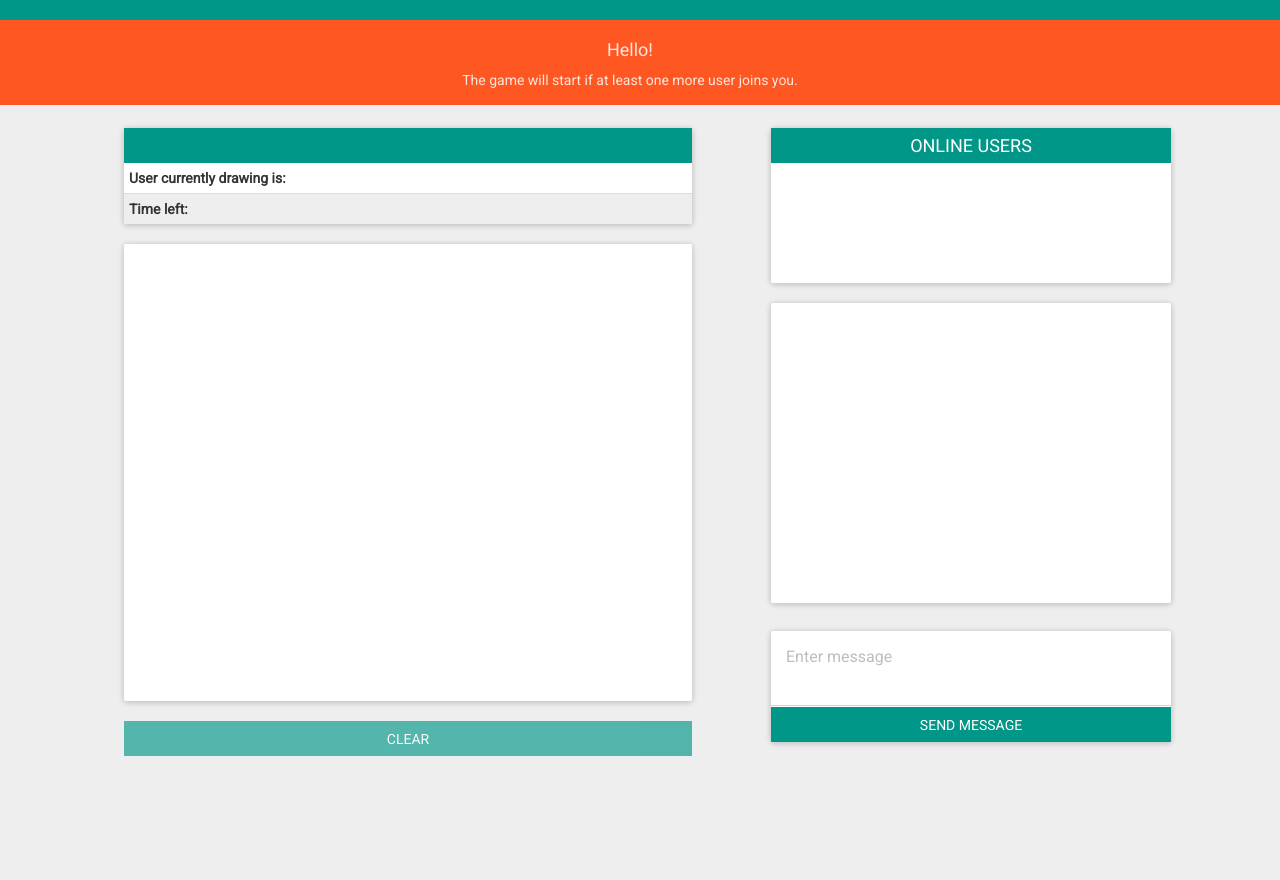
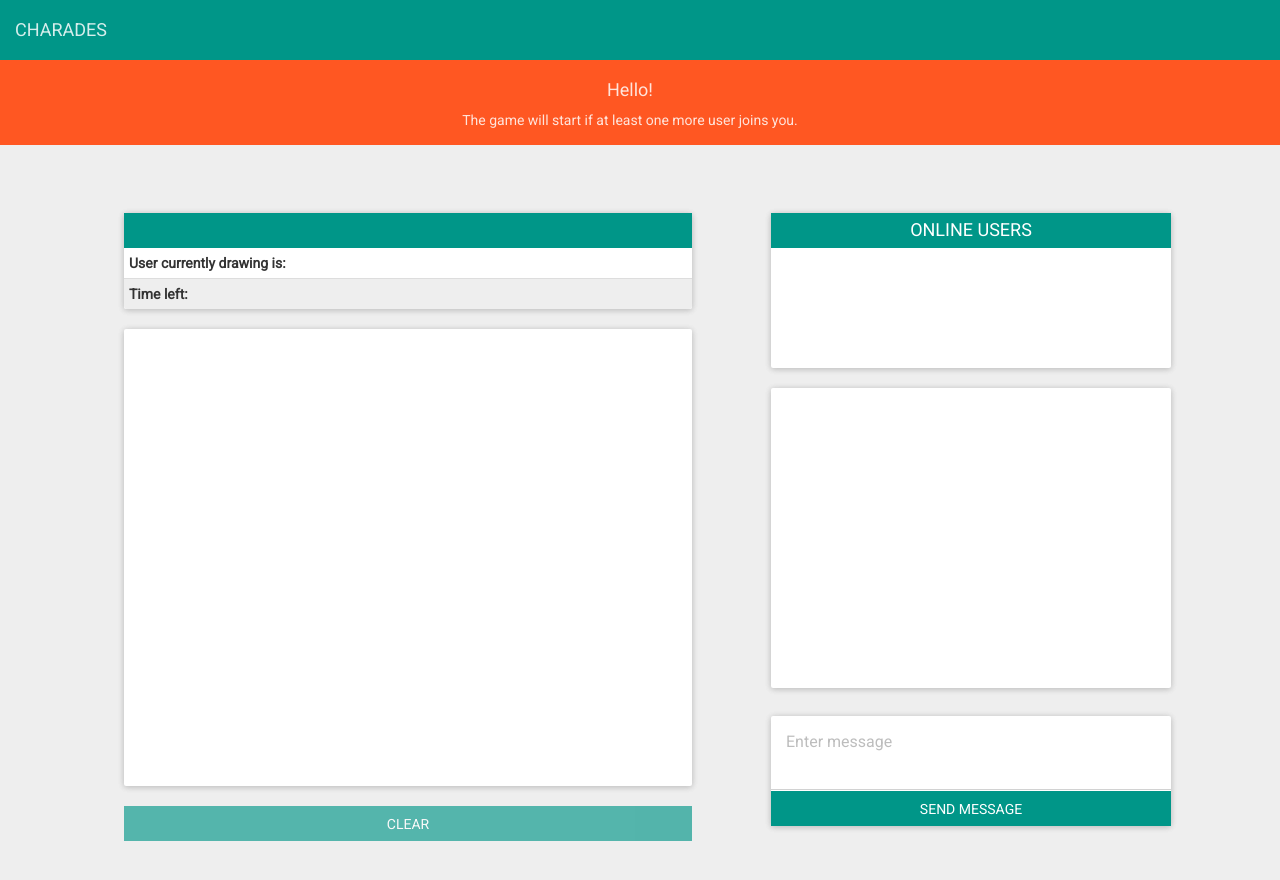
Before and after one commit to rafalkolasinski/charades, a website: page public/index.html in a window 1280 px wide. Both pictures are taken after typing "Sample" into the empty fields and a click on the input "Login". Drawn offline with nearby package versions, Linux system fonts and the light colour scheme; no server answers.

Commit message:
Fixed positioning of alert-bars

```diff
--- a/public/css/main.css
+++ b/public/css/main.css
@@ -12,6 +12,16 @@ body {
     display: flex;
     justify-content: center;
     align-items: center;
+}
+
+#charade-guessed-alert,
+#turn-over-alert,
+#waiting-alert {
+    position: inherit;
+}
+
+.navbar-main {
+    margin: 0;
 }
 
 .full-width {
--- a/public/index.html
+++ b/public/index.html
@@ -24,7 +24,7 @@
 	</head>
 	<body>
 		<!-- navbar -->
-		<nav class="navbar navbar-default">
+		<nav class="navbar navbar-default navbar-main">
 			<div class="container-fluid">
 			    <!-- Brand and toggle get grouped for better mobile display -->
 			    <div class="navbar-header">
```
